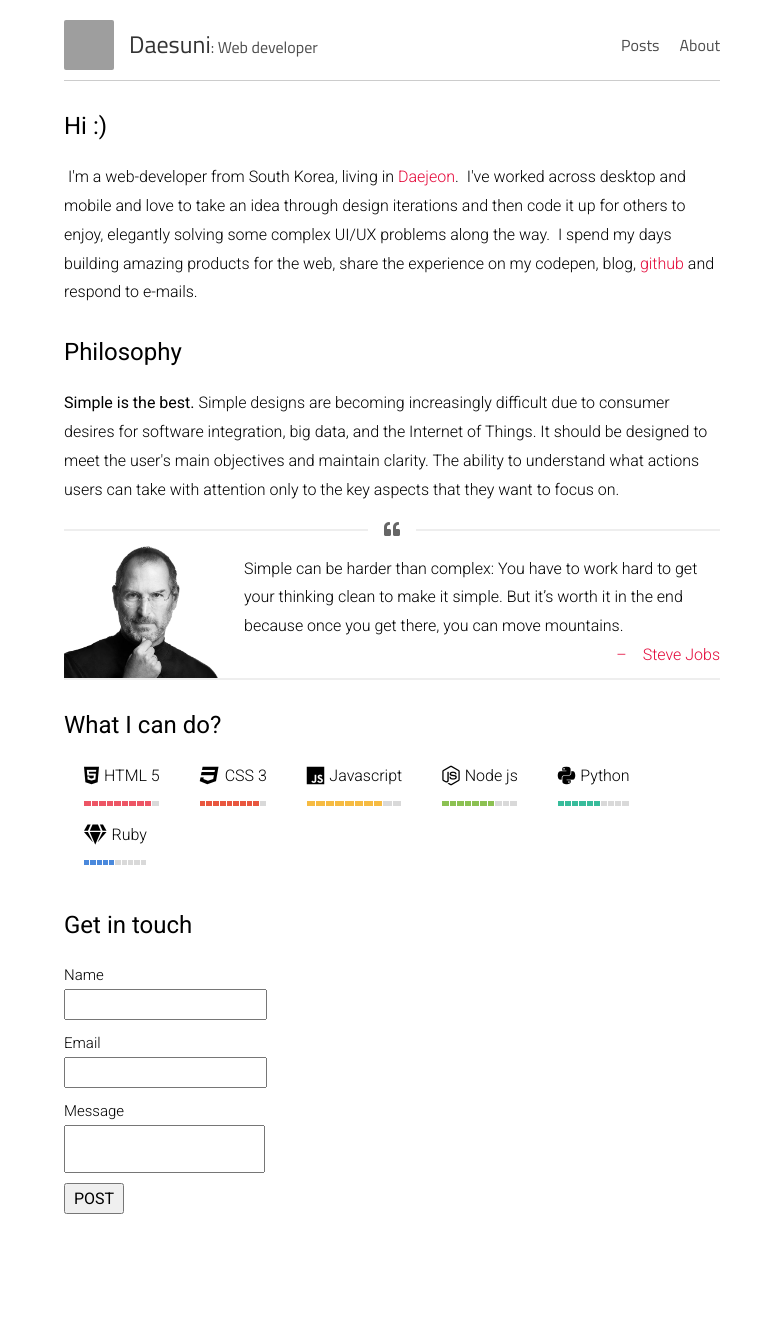
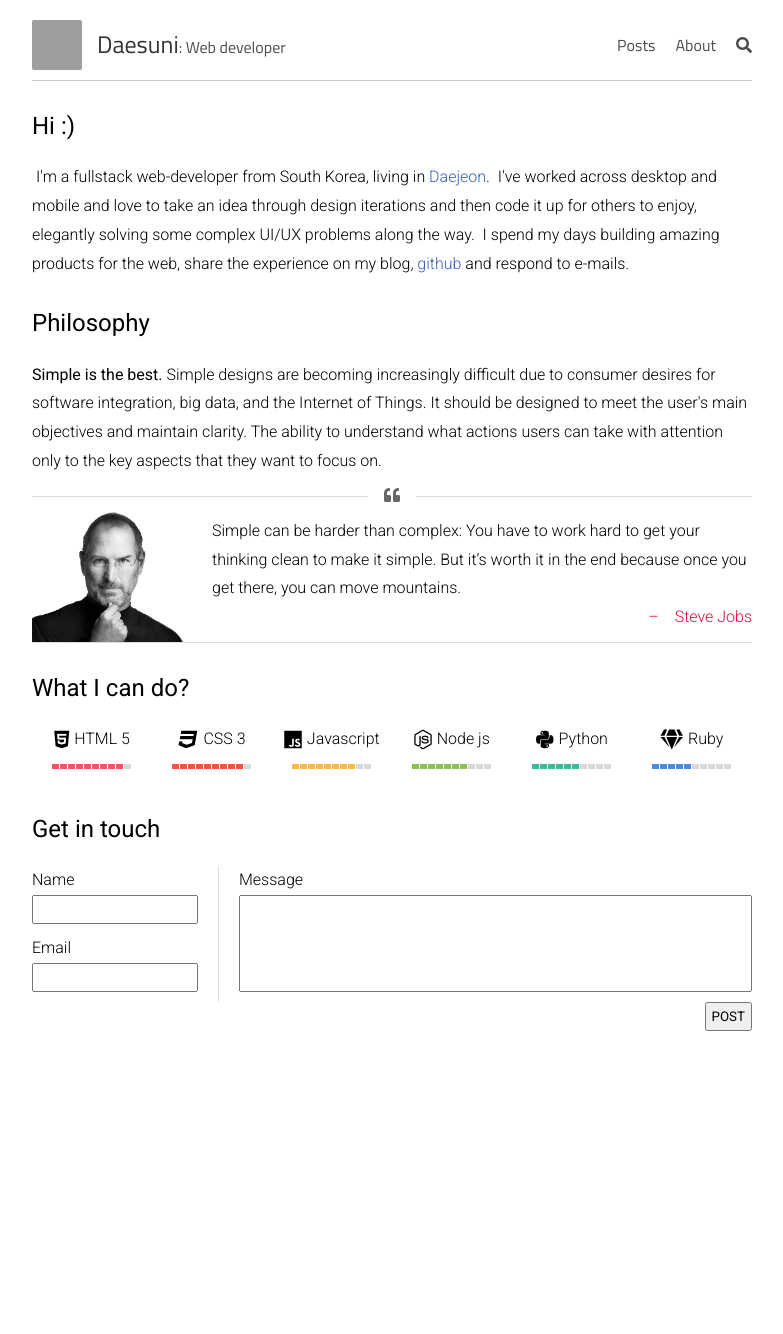
Before and after one commit to daesuni/daesuni.github.io, a Jekyll site: the page built from about.html, in a window 1280 px wide. Shown: the whole page, without its empty margins (248-1031 px from the left). Built offline with Jekyll 4.4.1, drawn with Linux system fonts in a browser that asks for light colours; after the commit the page ends 1112 px from its top, so only the background shows below that; grey boxes are pictures that could not be loaded.

Commit message:
2019-01-23

```diff
--- a/_layouts/default.html
+++ b/_layouts/default.html
@@ -34,6 +34,7 @@
           <!-- <a href="{{ site.baseurl }}/playground/" class="nav">playground</a> -->
           <!-- <a href="{{ site.baseurl }}/works/" class="nav">works</a> -->
           <a href="{{ site.baseurl }}/about/" class="nav">About</a>
+          <a href="#" class="nav"><i class="fas fa-search"></i></a>
         </nav>
       </div>
     </div>
--- a/about.html
+++ b/about.html
@@ -4,9 +4,9 @@ layout: default
 
 <h1>Hi :)</h1>
 <p>
-	&nbsp;I'm a web-developer from South Korea, living in <a target="_blank" href="https://www.google.com/maps/place/%EB%8C%80%EC%A0%84%EA%B4%91%EC%97%AD%EC%8B%9C/@36.3421996,127.3436674,11z/data=!4m5!3m4!1s0x356548d7ba4a6601:0xd196d69d988ad3b5!8m2!3d36.3504119!4d127.3845475">Daejeon</a>.
+	&nbsp;I'm a fullstack web-developer from South Korea, living in <a target="_blank" href="https://www.google.com/maps/place/%EB%8C%80%EC%A0%84%EA%B4%91%EC%97%AD%EC%8B%9C/@36.3421996,127.3436674,11z/data=!4m5!3m4!1s0x356548d7ba4a6601:0xd196d69d988ad3b5!8m2!3d36.3504119!4d127.3845475">Daejeon</a>.
 	&nbsp;I've worked across desktop and mobile and love to take an idea through design iterations and then code it up for others to enjoy, elegantly solving some complex UI/UX problems along the way.
-	&nbsp;I spend my days building amazing products for the web, share the experience on my codepen, blog, <a target="_blank" href="https://github.com/daesuni">github</a> and respond to e-mails.
+	&nbsp;I spend my days building amazing products for the web, share the experience on my blog, <a target="_blank" href="https://github.com/daesuni">github</a> and respond to e-mails.
 </p>
 
 <h1>Philosophy</h1>
@@ -72,18 +72,24 @@ layout: default
 
 <h1>Get in touch</h1>
 <form id="contact-form" action="https://formspree.io/eotnd2@gmail.com" method="POST">
+	<div class="contact-wrap">
+		<div class="contact-left">
 			<label>
-		<div class="contact-label">Name</div>
+				Name
 				<input type="text" name="name" required />
 			</label>
 			<label>
-		<div class="contact-label">Email</div>
+				Email
 				<input type="email" name="email" required />
 			</label>
+		</div>
+		<div class="contact-right">
 			<label>
-		<div class="contact-label">Message</div>
+				Message
 				<textarea name="message" required></textarea>
 			</label>
+		</div>
+	</div>
 	<input type="submit" value="POST" />
 </form>
 
--- a/index.html
+++ b/index.html
@@ -3,7 +3,6 @@ layout: default
 ---
 
 <div class="search-wrap">
-  https://tympanus.net/Development/SearchUIEffects/index.html
   <i class="fas fa-search"></i>
   <input type="text" id="search-input" placeholder="검색어를 입력하세요">
   <ul id="results-container" class="search-results"></ul>
--- a/style.scss
+++ b/style.scss
@@ -8,8 +8,7 @@
 // common
 html    { font-size: 100%; }
 body    { background: #fff; font-size: 16px; font-family: 'Roboto', sans-serif; line-height: 1.8; font-weight: 300; opacity: 1; transition: 0.3s opacity; }
-body.fade-out { opacity: 0; transition: none; }
-input, textarea { font-family: 'Roboto', sans-serif; font-size: 16px; }
+input, textarea { font-family: 'Roboto', sans-serif; padding: 5px; }
 h1, h2, h3, h4, h5, h6 { margin: 1em 0 15px; padding: 0; }
 h1      { font-size: 24px; font-weight: 400; }
 h1 a    { color: inherit; }
@@ -18,7 +17,7 @@ h2 a    { color: inherit; }
 h3      { font-size: 20px; }
 h4      { font-size: 18px; color: $gray; }
 p       { margin: 15px 0; }
-a       { cursor: pointer; color: #e4093a; text-decoration: none; }
+a       { cursor: pointer; color: #375eb5; text-decoration: none; }
 a:hover { text-decoration: underline; }
 ul, ol  { margin: 15px 0; padding-left: 30px; }
 ul      { list-style-type: disc; }
@@ -28,7 +27,7 @@ ul ul, ol ul { list-style-type: circle; }
 em, i   { font-style: italic; }
 strong, b { font-weight: 400;}
 img     { max-width: 100%; }
-blockquote { display: block; border-width: 2px 0; border-style: solid; border-color: #eee; padding: 1.5em 0 0.5em 0; margin: 1.5em 0; position: relative; }
+blockquote { display: block; border-width: 1px 0; border-style: solid; border-color: #ddd; padding: 20px 0 10px 0; margin: 20px 0; position: relative; }
 blockquote::before {
   position: absolute; top: 0em; left: 50%; -webkit-transform: translate(-50%, -50%);
     transform: translate(-50%, -50%);
@@ -61,9 +60,9 @@ blockquote::after { content: "\2013 \2003" attr(cite);
 .spacer {
   flex-grow: 1;
 }
-.container    { margin: 0 auto; max-width: 720px; padding: 0 2em; width: 100%; }
+.container    { margin: 0 auto; max-width: 760px; padding: 0 20px; width: 100%; }
 .header-wrap  { align-items: center; padding: 20px 0 10px 0; border-bottom: 1px solid #ccc; display: flex; margin-bottom: 10px;
-  @include mobile { flex-direction: column; }
+  @include mobile { flex-direction: column; align-items: flex-start; }
 }
 
 .header-avatar {
@@ -90,10 +89,11 @@ blockquote::after { content: "\2013 \2003" attr(cite);
 .nav-wrap { display: flex; }
 .nav { font-family: 'Titillium Web', sans-serif; margin-left: 20px; color: rgba(0, 0, 0, 0.7); }
 .nav:hover { text-decoration: none; }
-.nav.active { font-weight: bold; }
+.nav.active {  }
 
-.search-wrap  { display: flex; align-items: center; justify-content: flex-end; position: relative; }
-.search-wrap i { background: rgba(0, 0, 0, 0.15); border-radius: 50%; }
+.search-wrap  { display: flex; align-items: center; justify-content: flex-end; position: relative; margin: 15px 0; }
+.search-wrap i { font-size: 18px; }
+#search-input { flex: 1; border: 1px solid #ccc; font-size: 14px; }
 .search-results { position: absolute; }
 
 .footer-wrap { padding: 100px 0 10px 0; }
@@ -131,7 +131,7 @@ blockquote::after { content: "\2013 \2003" attr(cite);
 
 .post-title {
   margin: 5px 0;
-  font-size: 13px;
+  font-size: 14px;
   flex: 1;
 }
 .post-title a {
@@ -141,8 +141,8 @@ blockquote::after { content: "\2013 \2003" attr(cite);
   text-decoration: none;
 }
 .post-date {
-  color: $gray;
-  font-size: 13px;
+  color: #666;
+  font-size: 14px;
 }
 .pagination li {
   float: left;
@@ -182,7 +182,7 @@ blockquote::after { content: "\2013 \2003" attr(cite);
 .prj-year {  }
 .prj      { display: flex; }
 .prj-screen { flex: 1; }
-.prj-split { width: 1px; background: red; margin: 0 5px; }
+.prj-split { width: 1px; background: #ddd; margin: 0 5px; }
 .prj-desc { flex: 1; }
 
 
@@ -202,6 +202,7 @@ background-image: url("{{ site.baseurl }}/images/about/steve_jobs.png");
 }
 .skill {
   display: flex;
+  width: 120px;
   flex-direction: column;
   padding: 0 20px 15px 20px;
   float: left;
@@ -228,12 +229,15 @@ background-image: url("{{ site.baseurl }}/images/about/steve_jobs.png");
   margin-left: 5px;
 }
 
-#contact-form {  }
-.contact-label { font-size: 15px; }
-#contact-form input, #contact-form textarea { display: block; margin-bottom: 10px; padding: 4px 8px; }
-#contact-form input[name="name"] {  }
-#contact-form input[name="email"] {   }
-#contact-form textarea[name="message"] { resize: none; }
+#contact-form { }
+.contact-wrap { display: flex; }
+.contact-left { display: flex; flex-direction: column; margin-right: 20px; padding-right: 20px; border-right: 1px solid #ddd; }
+.contact-split { width: 1px; margin: 0 10px; background: #ddd; }
+.contact-right  { display: flex; flex-direction: column; flex: 1; }
+#contact-form label { display: flex; flex-direction: column; flex: 1; }
+#contact-form input, #contact-form textarea { margin-bottom: 10px; }
+#contact-form textarea[name="message"] { resize: none; flex: 1; }
+#contact-form input[type="submit"]  { float: right; }
 
 // Settled on moving the import of syntax highlighting to the bottom of the CSS
 // ... Otherwise it really bloats up the top of the CSS file and makes it difficult to find the start
```
Also changed, not shown: other parts of _layouts/default.html (+0 -2 lines). Lines whose indentation alone changed are shown as unchanged.
